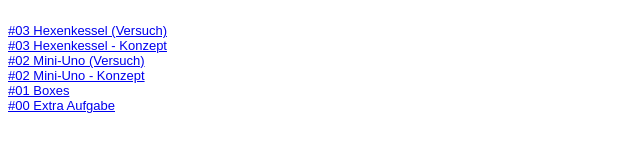
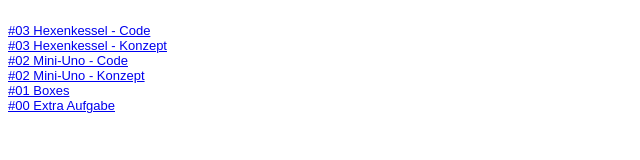
Before and after one commit to ayaan99/EIA2-WiSe20, a website: page Steckbrief/steckbrief.htm in a window 1280 px wide. Shown: the full height of the page, 0-640 px from the left. Drawn offline with Linux system fonts and the light colour scheme.

Commit message:
update Steckbrief #03

```diff
--- a/Steckbrief/steckbrief.htm
+++ b/Steckbrief/steckbrief.htm
@@ -13,11 +13,11 @@ body {
 </head>
 <body>
 	<br>
-	<a href="/EIA2-WiSe20/02_Praktikum/L03_Hexenkessel/PotionMaker.html" target="_blank">#03 Hexenkessel (Versuch)</a>
+	<a href="/EIA2-WiSe20/02_Praktikum/L03_Hexenkessel/PotionMaker.html" target="_blank">#03 Hexenkessel - Code</a>
 	<br>
 	<a href="/EIA2-WiSe20/02_Praktikum/L03_Hexenkessel/Konzept/Hexenkessel_Konzept_gesamt.pdf" target="_blank">#03 Hexenkessel - Konzept</a>
 	<br>
-	<a href="/EIA2-WiSe20/02_Praktikum/L02_MiniUno/MiniUno.html" target="_blank">#02 Mini-Uno (Versuch)</a>
+	<a href="/EIA2-WiSe20/02_Praktikum/L02_MiniUno/MiniUno.html" target="_blank">#02 Mini-Uno - Code</a>
 	<br>
 	<a href="/EIA2-WiSe20/02_Praktikum/L02_MiniUno/Konzept/MiniUNO_Konzept_gesamt.pdf" target="_blank">#02 Mini-Uno - Konzept</a>
 	<br>
```
